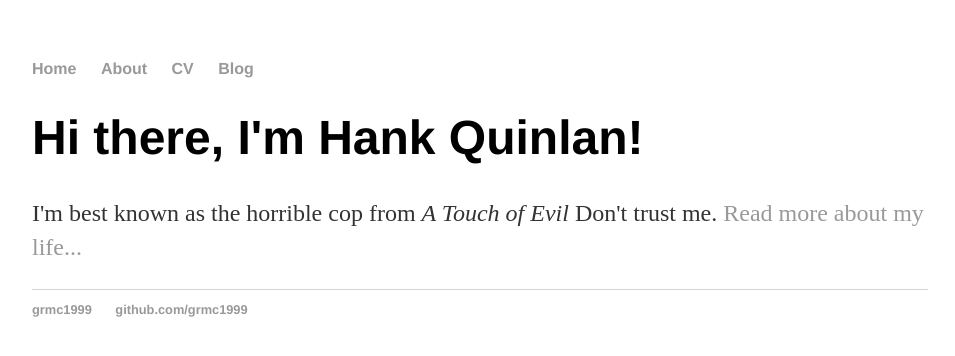
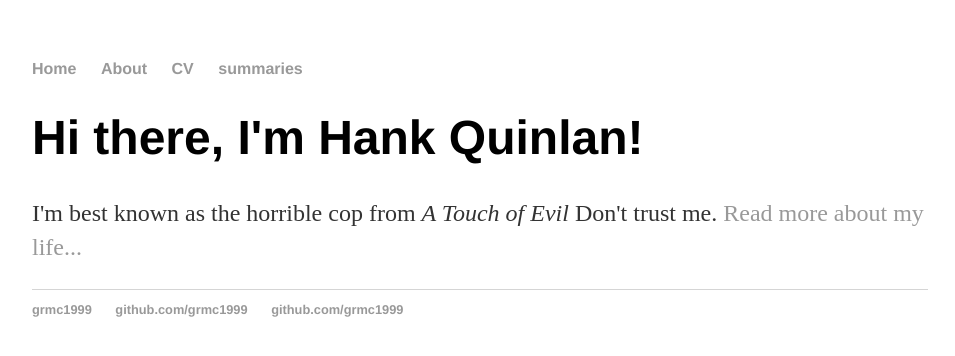
Before and after one commit to grmc1999/grmc1999.github.io, a Jekyll site: the page built from index.html, in a window 1280 px wide. Shown: the top 356 px of the page, without its empty margins (160-1115 px from the left). Built offline with Jekyll 4.4.1, drawn with Linux system fonts in a browser that asks for light colours.

Commit message:
Update default.html

```diff
--- a/_layouts/default.html
+++ b/_layouts/default.html
@@ -12,7 +12,7 @@
 		        	<li><a href="/about">About</a></li>
 	        		<li><a href="/cv">CV</a></li>
 	        		<!--<li><a href="/blog">Blog</a></li>-->
-	        		<li><a href="/summaries">Blog</a></li>
+	        		<li><a href="/summaries">summaries</a></li>
 	    		</ul>
 			</nav>
 			<div class="container">
@@ -24,6 +24,7 @@
 	    		<ul>
 	        		<li><a href="mailto:grmc1999@gmail.com">grmc1999</a></li>
 	        		<li><a href="https://github.com/grmc1999">github.com/grmc1999</a></li>
+				<li><a href="https://github.com/grmc1999">github.com/grmc1999</a></li>
 				</ul>
 			</footer>
 		</body>
```
